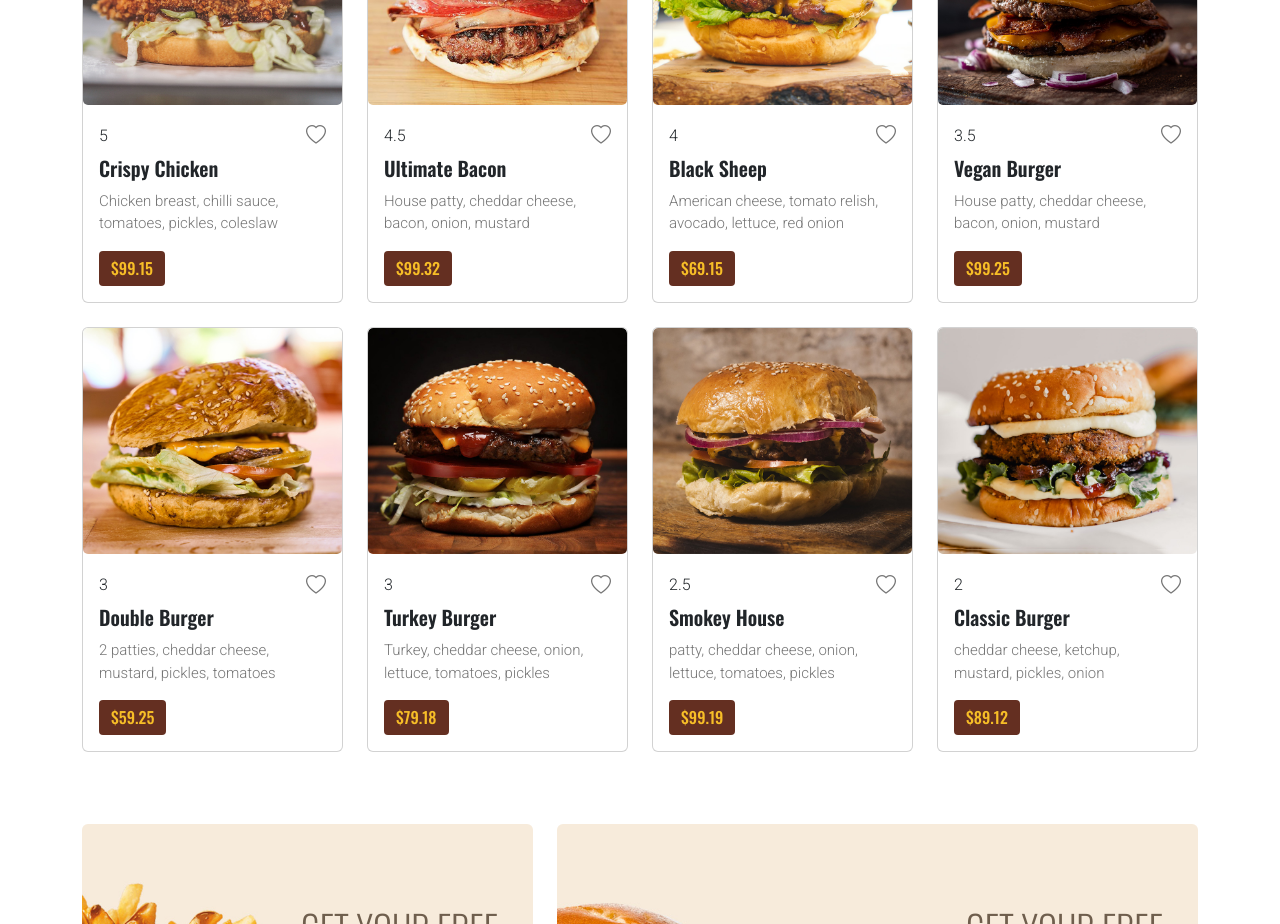
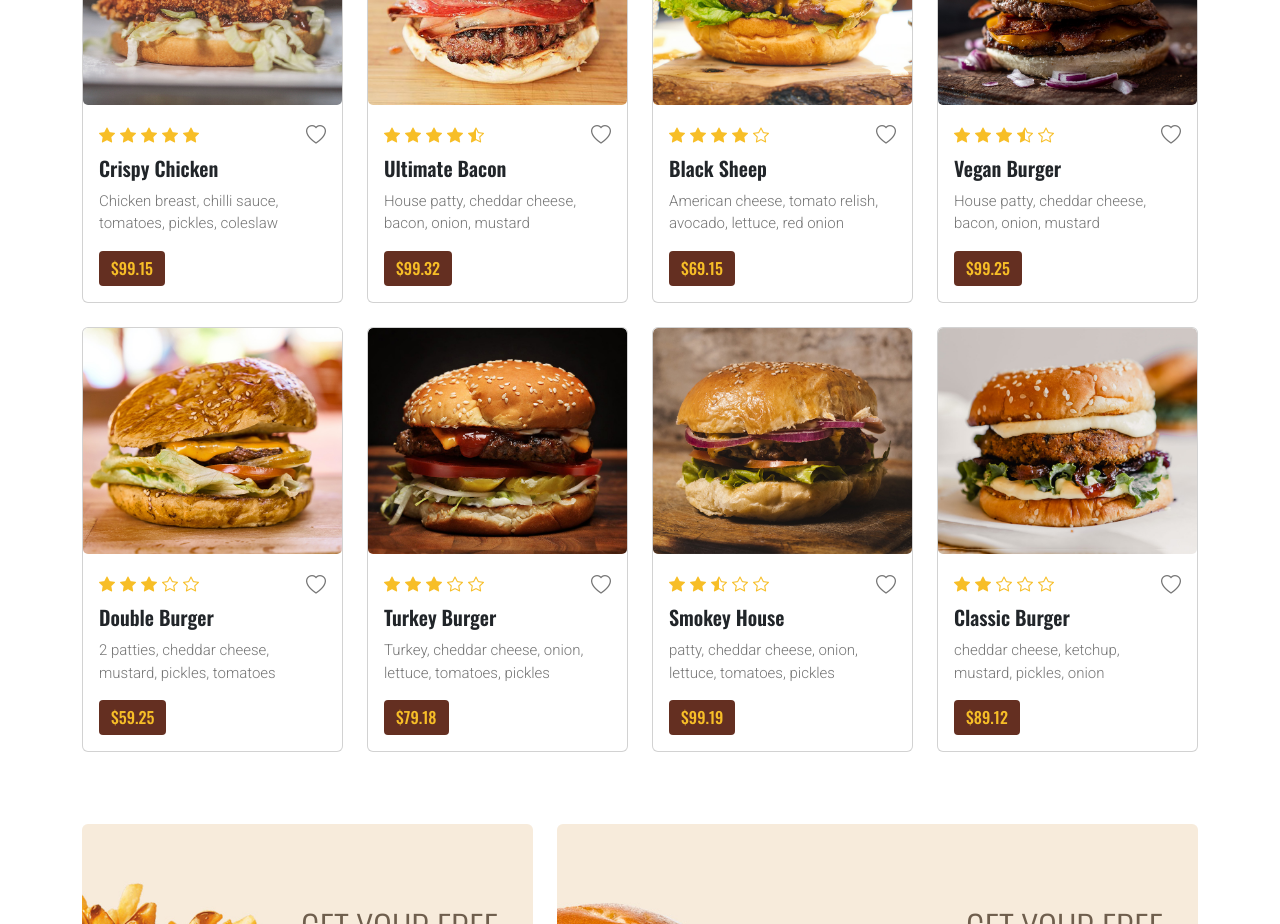
Before and after one commit to jigneshgit935/Burger-Ordering-WebApp-ReactJS, a React (Create React App) app: page / in a window 1280 px wide. Shown: the part 2440-3364 px from the top of the page. Built offline with nearby package versions, Linux system fonts and the light colour scheme.

Commit message:
rating logical part deone

```diff
--- a/src/Components/Layouts/Cards.js
+++ b/src/Components/Layouts/Cards.js
@@ -2,7 +2,7 @@ import React from 'react';
 import { Card, Col } from 'react-bootstrap';
 import { Link } from 'react-router-dom';
 
-function Cards({ image, rating, title, paragraph, price }) {
+function Cards({ image, rating, title, paragraph, price, renderRatingIcon }) {
   return (
     <Col md={6} lg={4} xl={3} className="mb-4">
       <Card className="overflow-hidden">
@@ -11,7 +11,7 @@ function Cards({ image, rating, title, paragraph, price }) {
         </div>
         <Card.Body>
           <div className="d-flex align-items-center justify-content-between">
-            <div className="item_rating">{rating}</div>
+            <div className="item_rating">{renderRatingIcon(rating)}</div>
             <div className="wishlist">
               <i className="bi bi-heart"></i>
             </div>
--- a/src/pages/Home/Section3.js
+++ b/src/pages/Home/Section3.js
@@ -78,6 +78,23 @@ const mockData = [
   },
 ];
 
+const renderRatingIcon = (rating) => {
+  const stars = [];
+
+  for (let i = 0; i < 5; i++) {
+    if (rating > 0.5) {
+      stars.push(<i key={i} className="bi bi-star-fill"></i>);
+      rating--;
+    } else if (rating > 0 && rating < 1) {
+      stars.push(<i key={'half'} className="bi bi-star-half"></i>);
+      rating--;
+    } else {
+      stars.push(<i key={`empty${i}`} className="bi bi-star"></i>);
+    }
+  }
+  return stars;
+};
+
 const Section3 = () => {
   return (
     <section className="menu_section">
@@ -100,7 +117,7 @@ const Section3 = () => {
               title={cardData.title}
               paragraph={cardData.paragraph}
               price={cardData.price}
-              //   renderRatingIcon={renderRatingIcon}
+              renderRatingIcon={renderRatingIcon}
             />
           ))}
         </Row>
```
